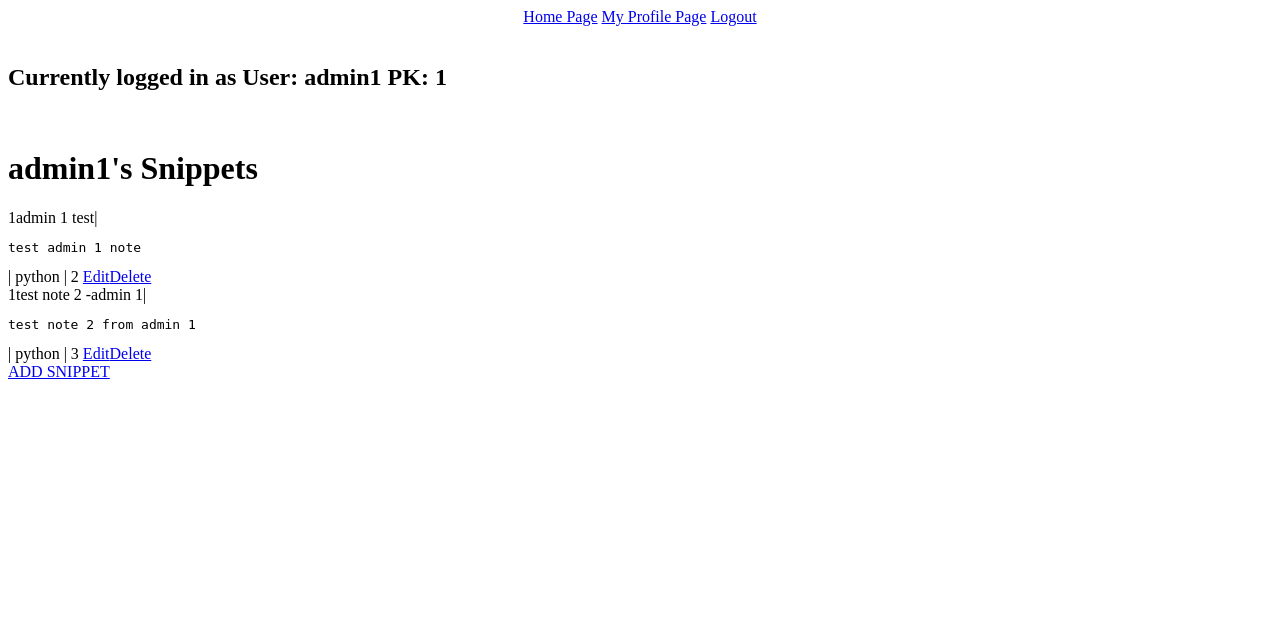
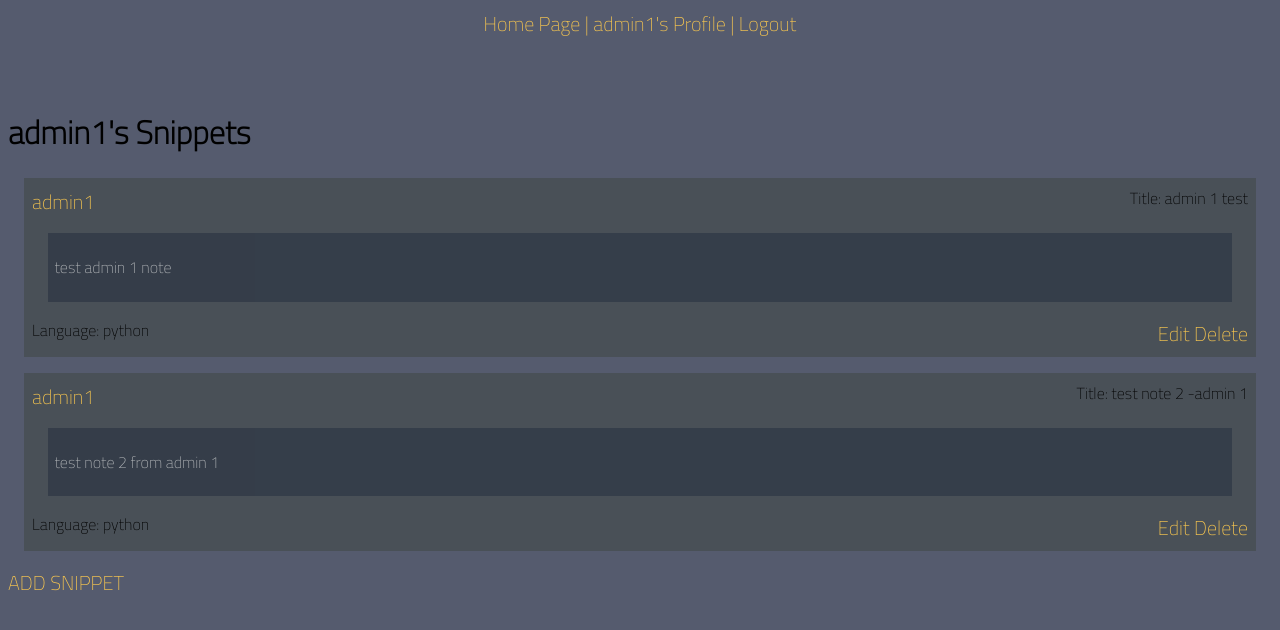
Before and after one commit to momentum-team-7/django-multiple-choice-drehan7, a Django app: page /user/1/profile/ in a window 1280 px wide. Shown: the top 630 px of the page. Run offline with Django 3.2, Linux system fonts and the light colour scheme; a user stored in the database is signed in; data comes from the database, SQL or seed files in the repository; both versions use the stored data as it was after the commit.

Commit message:
added basic styling

```diff
--- a/project/settings.py
+++ b/project/settings.py
@@ -140,5 +140,6 @@ INTERNAL_IPS = [
     # ...
 ]
 ACCOUNT_ACTIVATION_DAYS = 7
+LOGIN_URL = '/accounts/login/'
 LOGIN_REDIRECT_URL = 'feed'
 LOGOUT_REDIRECT_URL = 'index'
--- a/static/base.css
+++ b/static/base.css
@@ -1,7 +1,67 @@
+@import url('https://fonts.googleapis.com/css2?family=Titillium+Web:wght@200&display=swap');
+
+* {
+  font-family: 'Titillium Web', sans-serif;
+}
+
+
+a {
+  color: #f9c74f;
+  font-size: 20px;
+  text-decoration: none;
+}
+.login-title {
+  font-size: 48px;
+}
+
+.login-submit-button {
+  font-size: 20px;
+  background-color: inherit;
+  border-style: dashed;
+  border-radius: 21%;
+  margin-bottom: 2%;
+  padding: 1rem;
+}
+
+.snippet-title {
+  display: flex;
+  justify-content: space-between;
+}
+
+.bottom-snippet-container {
+  display: flex;
+  justify-content: space-between;
+}
+
+
+.snippet-format {
+  /* border: 2px solid #f3722c; */
+  margin: 1rem;
+  background-color: #495057;
+  list-style-type: none;
+  padding:.5rem;
+
+
+
+
+}
+
+.snippet-code-container {
+  background-color: #293241;
+  opacity: .6;
+  color:white;
+  margin:1rem;
+  padding: .4rem;
+
+}
+
 .snippets li {
   border: 1px solid green;
   margin: 3%;
   font-size: 20px;
+}
+body {
+  background-color: #555b6e;
 }
 
 .header {
@@ -13,6 +73,19 @@
   text-align: center;
 }
 
+.login-main-container {
+  border: 2px solid green;
+  margin-top: 20%;
+  text-align: center;
+}
+.login-form-labels {
+  font-size: 30px;
+
+}
+.login-form-labels input {
+  height: 30px;
+  font-size: 20px;
+}
 
 .login_button {
   text-decoration: none;
--- a/templates/user_profile.html
+++ b/templates/user_profile.html
@@ -1,19 +1,30 @@
 {% extends 'base.html' %}
 {% block content %}
 <header class="header">
-    <a href="/user/feed">Home Page</a>
-    <a href="{% url 'user_profile' pk=request.user.pk %}">My Profile Page</a>
+    <a href="/user/feed">Home Page | </a>
+    <a href="{% url 'user_profile' pk=user.pk %}">{{request.user}}'s Profile | </a>
     <a href="/accounts/logout">Logout</a>
 </header>
 <br>
-<h2>Currently logged in as User: {{ request.user }} PK: {{ request.user.pk }}</h1>
 <br>
 <div class="snippets-container">
-    <h1>{{ user }}'s Snippets</h3>
+
+    <h1>{{ user }}'s Snippets</h1>
         {% for snippet in user.snippets.all %}
-        <div class="snippet">
-            {{snippet.author.pk}}{{ snippet.title }}</a>| <pre><code>{{snippet.code}}</code></pre> | {{ snippet.language }} | {{snippet.pk}}
-            <a href="{% url 'edit_snippet' pk=snippet.author.pk id=snippet.pk %}">Edit</a><a href="{% url 'delete_snippet' pk=snippet.pk%}">Delete</a></li>
+        <div class="snippet-format">
+            <li><div class="snippet-title">
+                <a href="{% url 'user_profile' pk=snippet.author.pk %}">{{snippet.author}}</a>
+                Title: {{snippet.title}}
+            </div>
+            <div class="snippet-code-container">
+            <pre><code>{{snippet.code}}</code></pre>
+            </div>
+            <div class="bottom-snippet-container"> Language: {{ snippet.language }}
+            <div class= "edit-delete-buttons">
+            <a href="{% url 'edit_snippet' pk=snippet.author.pk id=snippet.pk %}"> Edit </a><a href="{% url 'delete_snippet' pk=snippet.pk%}"> Delete</a>
+            </div>
+            </div>
+            </li>
         </div>
         {% endfor %}
 
```
Also changed, not shown: templates/public_feed.html (+18 -8 lines), templates/registration/login.html (added, +16 -0 lines), db.sqlite3.
